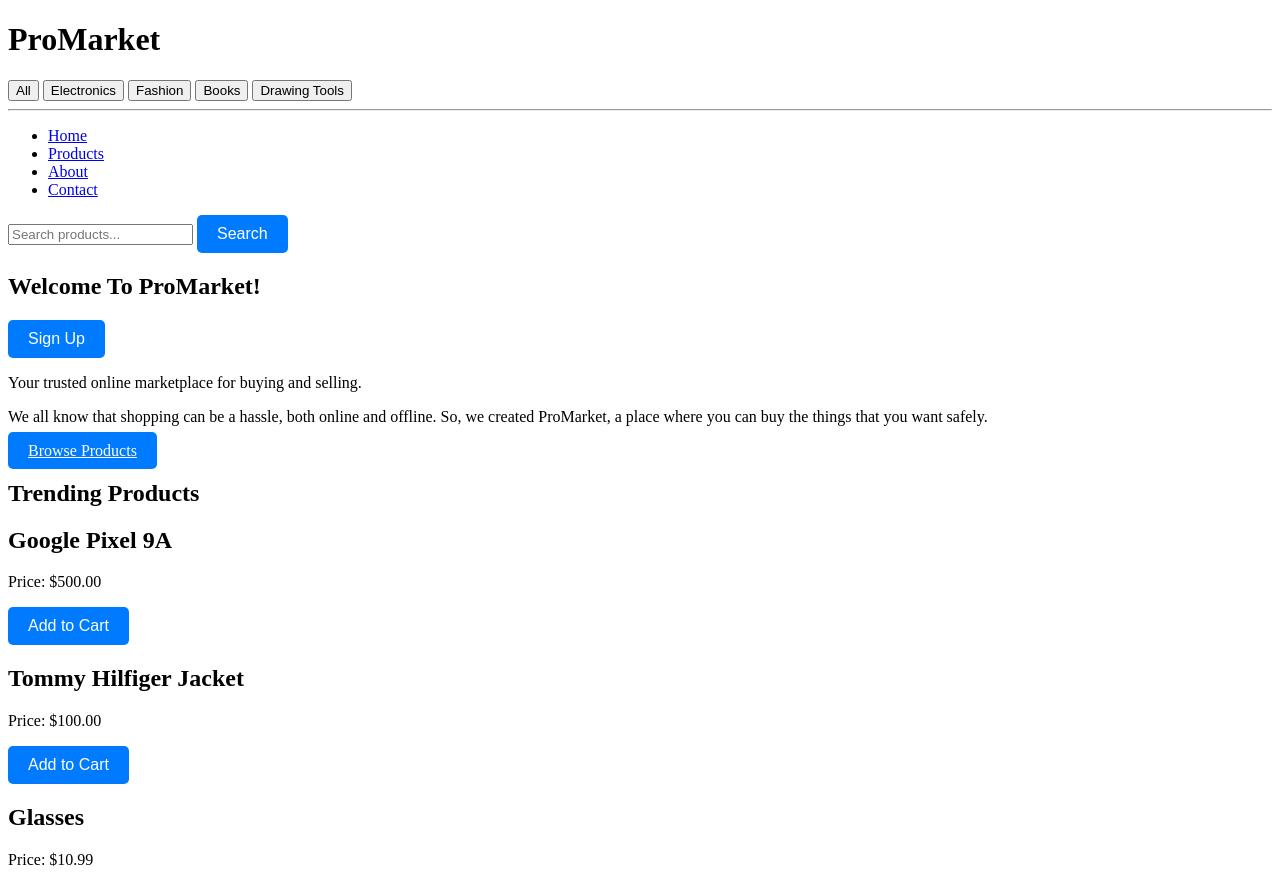
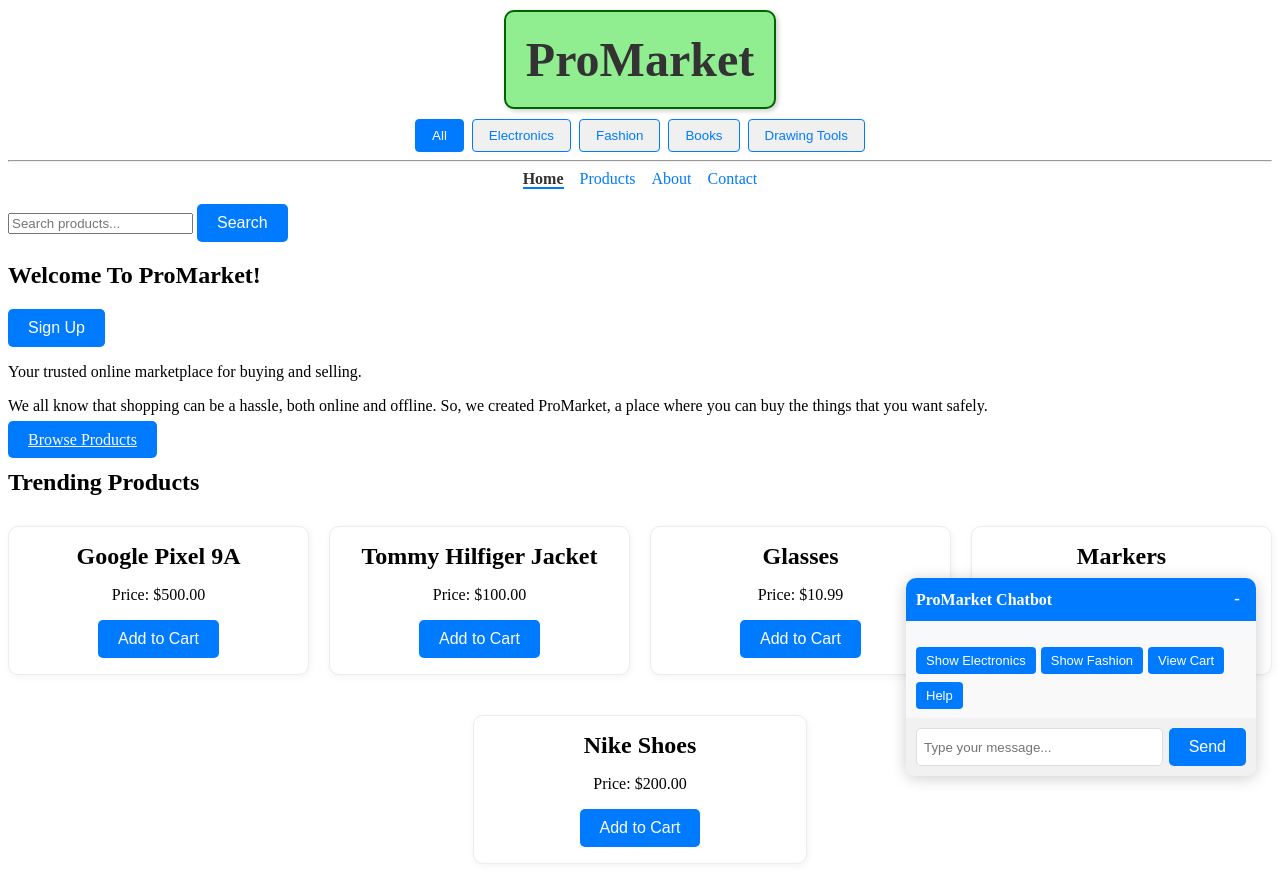
Before and after one commit to Nithurshan12/ProMarket, a plain HTML site: page index.html in a window 1280 px wide. Shown: the top 872 px of the page. Drawn offline with Linux system fonts and the light colour scheme.

Commit message:
Update styles.css

```diff
--- a/styles.css
+++ b/styles.css
@@ -23,12 +23,12 @@
     cursor: pointer;
     font-size: 16px;
 }
-
 .button:hover {
     background-color: #0056b3;
-/* Style for the title */
+}
+
 #promarket-title {
-    background-color: #90EE90 /* Light green background */
+    background-color: #90EE90; /* Light green background */
     color: #333333; /* Dark text for contrast */
     font-size: 3em; /* Set font size */
     font-weight: bold; /* Make text bold */
@@ -41,10 +41,200 @@
     box-shadow: 2px 2px 5px rgba(0, 0, 0, 0.2); /* Optional: Add a subtle shadow */
 }
 
+/* Navigation */
+.nav-list {
+    display: flex;
+    gap: 16px;
+    list-style: none;
+    justify-content: center;
+    padding: 0;
+    margin: 0 0 16px 0;
+}
+.nav-list a {
+    text-decoration: none;
+    color: #007BFF;
+    font-weight: 500;
+}
+.nav-list a[aria-current="page"] {
+    color: #333;
+    font-weight: bold;
+    border-bottom: 2px solid #007BFF;
+}
+
+/* Category bar */
+.category-bar {
+    display: flex;
+    gap: 8px;
+    justify-content: center;
+    margin: 8px 0;
+}
+.category-btn {
+    background: #f0f0f0;
+    border: 1px solid #007BFF;
+    color: #007BFF;
+    border-radius: 4px;
+    padding: 8px 16px;
+    font-weight: 500;
+    cursor: pointer;
+    transition: background 0.2s, color 0.2s;
+}
+.category-btn.active, .category-btn:hover {
+    background: #007BFF;
+    color: #fff;
+}
+
+/* Products listing */
+.products-listing {
+    display: flex;
+    flex-wrap: wrap;
+    gap: 20px;
+    justify-content: center;
+}
+.product {
+    flex: 1 1 220px;
+    min-width: 220px;
+    max-width: 300px;
+    margin: 10px auto;
+    border: 1px solid #ececec;
+    border-radius: 10px;
+    box-shadow: 1px 2px 8px rgba(0,0,0,0.05);
+    padding: 16px;
+    background: #fff;
+    text-align: center;
+}
+.product h2 {
+    margin: 0 0 8px 0;
+}
+
+/* Cart */
+.cart {
+    margin: 24px auto;
+    max-width: 500px;
+    background: #f9f9f9;
+    border-radius: 8px;
+    padding: 16px;
+    box-shadow: 1px 2px 8px rgba(0,0,0,0.05);
+}
+#cart-items {
+    min-height: 24px;
+    margin-bottom: 8px;
+}
+#cart-total {
+    font-weight: bold;
+}
+#checkout {
+    margin-top: 8px;
+}
+
+/* Chatbot */
+.chatbot-container {
+    max-width: 350px;
+    min-width: 240px;
+    position: fixed;
+    z-index: 1000;
+    bottom: 24px;
+    right: 24px;
+    background: #fff;
+    box-shadow: 0 2px 16px rgba(0,0,0,0.2);
+    border-radius: 10px;
+    overflow: hidden;
+    transition: max-height 0.2s;
+    max-height: 440px;
+    display: flex;
+    flex-direction: column;
+}
+.chatbot-header {
+    background: #007BFF;
+    color: #fff;
+    padding: 10px;
+    font-weight: bold;
+    display: flex;
+    align-items: center;
+    justify-content: space-between;
+}
+#toggleButton {
+    background: none;
+    border: none;
+    color: #fff;
+    font-size: 18px;
+    cursor: pointer;
+}
+.chatbot-messages {
+    flex: 1;
+    padding: 10px;
+    overflow-y: auto;
+    background: #f8f9fa;
+    font-size: 15px;
+}
+.chatbot-input {
+    display: flex;
+    gap: 6px;
+    padding: 10px;
+    background: #f1f1f1;
+}
+.chatbot-input input[type="text"] {
+    flex: 1;
+    border: 1px solid #ddd;
+    border-radius: 5px;
+    padding: 7px;
+}
+.chatbot-quick-btns {
+    display: flex;
+    flex-wrap: wrap;
+    gap: 5px;
+    padding: 6px 10px;
+    background: #f9f9f9;
+}
+.chatbot-quick-btn {
+    background: #007BFF;
+    color: #fff;
+    border: none;
+    border-radius: 4px;
+    padding: 6px 10px;
+    cursor: pointer;
+    font-size: 13px;
+    margin-bottom: 3px;
+}
+.chatbot-quick-btn:hover {
+    background: #0056b3;
+}
+.message.user span {
+    font-weight: bold;
+    color: #007BFF;
+}
+.message.bot span {
+    font-weight: bold;
+    color: #888;
+}
+.chatbot-typing {
+    font-size: 12px;
+    color: #555;
+    padding: 0 10px;
+    margin-bottom: 5px;
+}
+
 /* Responsive design for smaller screens */
+@media (max-width: 900px) {
+    .products-listing {
+        flex-direction: column;
+        align-items: center;
+    }
+    .product {
+        width: 90%;
+        min-width: unset;
+        max-width: unset;
+    }
+}
 @media (max-width: 768px) {
     #promarket-title {
-        font-size: 2em; /* Reduce font size on smaller screens */
-        padding: 15px; /* Adjust padding for smaller screens */
+        font-size: 2em;
+        padding: 15px;
+    }
+    .chatbot-container {
+        right: 0;
+        left: 0;
+        margin: 0 auto;
+        bottom: 0;
+        max-width: 98vw;
     }
 }
```
